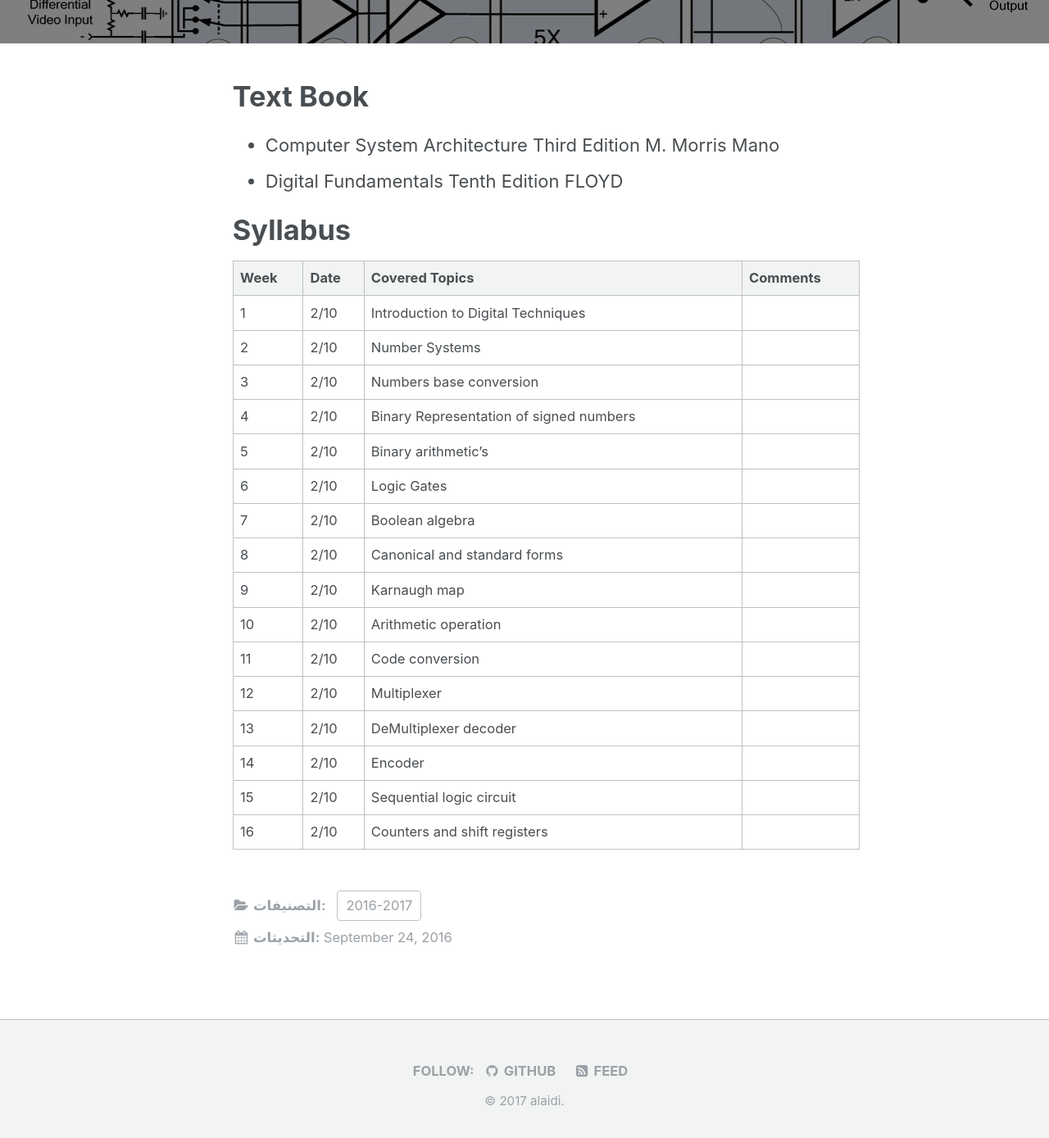
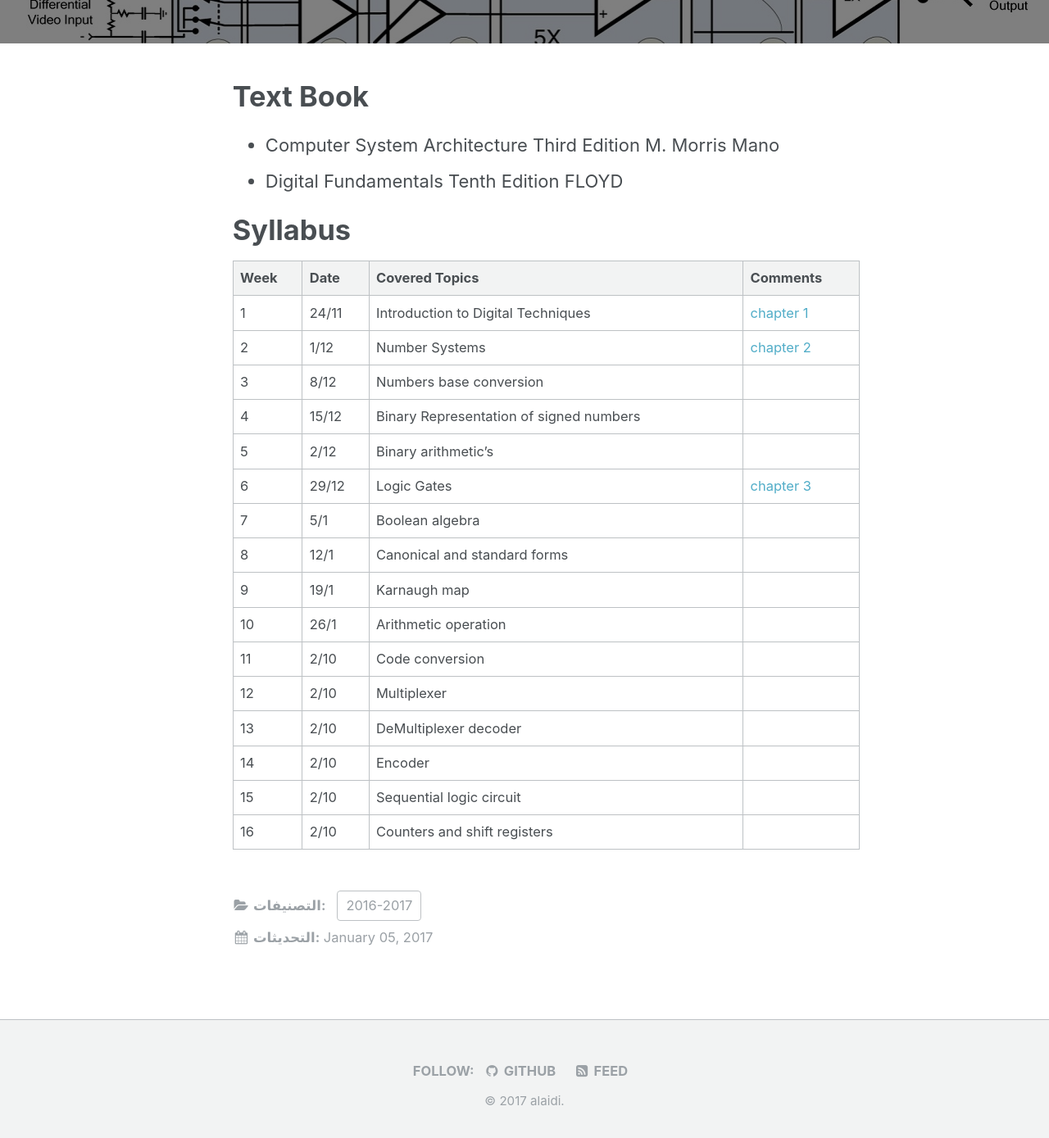
Before and after one commit to alaidi/alaidi.github.io, a Jekyll site: the page built from _posts/courses/2016-2017/2016-9-25-Digital-Techniques.markdown, in a window 1280 px wide and 1400 px high, scrolled down 268 px. Shown: the top 1389 px of the window at 82% size. Built offline with Jekyll 4.4.1, drawn with Linux system fonts in a browser that asks for light colours.

Commit message:
update digital technique course

```diff
--- a/_posts/courses/2016-2017/2016-9-25-Digital-Techniques.markdown
+++ b/_posts/courses/2016-2017/2016-9-25-Digital-Techniques.markdown
@@ -1,6 +1,6 @@
 ---
 title:  "Digital Techniques"
-date:   2016-09-25 00:22:02 +0300
+date:   2017-01-06 00:22:02 +0300
 class: "Department of Electrical Engineering - Wasit university first stage"
 categories: 2016-2017
 header:
@@ -17,21 +17,26 @@ header:
 # Syllabus
 
 {:.table .table-striped .table-bordered .table-hover .table-condensed'}
-| Week | Date | Covered Topics                          | Comments |
-|------|------|-----------------------------------------|----------|
-| 1    | 2/10 | Introduction to Digital Techniques      |          |
-| 2    | 2/10 | Number Systems                          |          |
-| 3    | 2/10 | Numbers base conversion                 |          |
-| 4    | 2/10 | Binary Representation of signed numbers |          |
-| 5    | 2/10 | Binary arithmetic’s                     |          |
-| 6    | 2/10 | Logic Gates                             |          |
-| 7    | 2/10 | Boolean algebra                         |          |
-| 8    | 2/10 | Canonical and standard forms            |          |
-| 9    | 2/10 | Karnaugh map                            |          |
-| 10   | 2/10 | Arithmetic operation                    |          |
-| 11   | 2/10 | Code conversion                         |          |
-| 12   | 2/10 | Multiplexer                             |          |
-| 13   | 2/10 | DeMultiplexer decoder                   |          |
-| 14   | 2/10 | Encoder                                 |          |
-| 15   | 2/10 | Sequential logic circuit                |          |
-| 16   | 2/10 | Counters and shift registers            |          |
+| Week | Date  | Covered Topics                          | Comments         |
+|------|-------|-----------------------------------------|------------------|
+| 1    | 24/11 | Introduction to Digital Techniques      | [chapter 1][ch1] |
+| 2    | 1/12  | Number Systems                          | [chapter 2][ch2] |
+| 3    | 8/12  | Numbers base conversion                 |                  |
+| 4    | 15/12 | Binary Representation of signed numbers |                  |
+| 5    | 2/12  | Binary arithmetic’s                     |                  |
+| 6    | 29/12 | Logic Gates                             | [chapter 3][ch3] |
+| 7    | 5/1   | Boolean algebra                         |                  |
+| 8    | 12/1  | Canonical and standard forms            |                  |
+| 9    | 19/1  | Karnaugh map                            |                  |
+| 10   | 26/1  | Arithmetic operation                    |                  |
+| 11   | 2/10  | Code conversion                         |                  |
+| 12   | 2/10  | Multiplexer                             |                  |
+| 13   | 2/10  | DeMultiplexer decoder                   |                  |
+| 14   | 2/10  | Encoder                                 |                  |
+| 15   | 2/10  | Sequential logic circuit                |                  |
+| 16   | 2/10  | Counters and shift registers            |                  |
+
+
+[ch1]: {{ site.baseurl }}/download/2016-2017/digital-techniques/ch1.pdf
+[ch2]: {{ site.baseurl }}/download/2016-2017/digital-techniques/ch2.pdf
+[ch3]: {{ site.baseurl }}/download/2016-2017/digital-techniques/ch3.pdf
```
Also changed, not shown: 3 other files.
